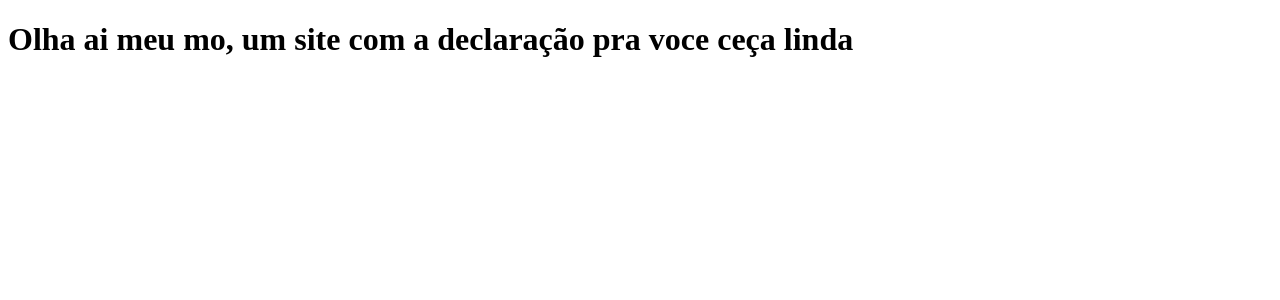
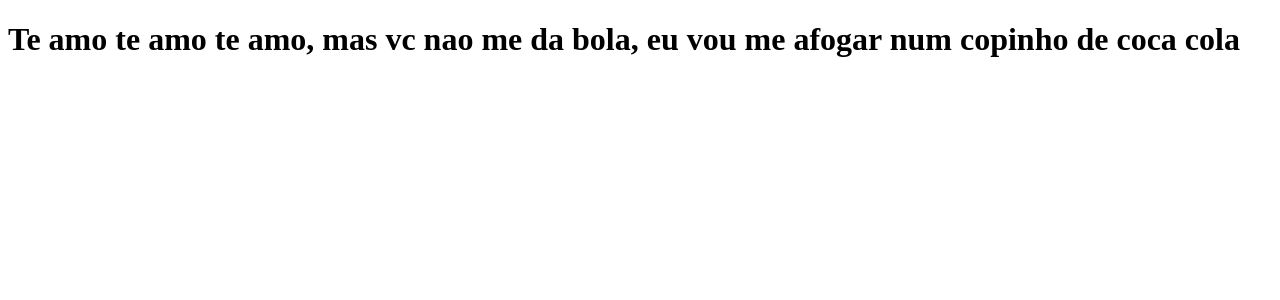
Before and after one commit to iuryss/clone-tabnews, a Next.js app: page / in a window 1280 px wide. Shown: the top 300 px of the page. Built offline with nearby package versions, Linux system fonts and the light colour scheme.

Commit message:
frase especial

```diff
--- a/pages/index.js
+++ b/pages/index.js
@@ -1,5 +1,10 @@
 function Home() {
-  return <h1>Olha ai meu mo, um site com a declaração pra voce ceça linda</h1>;
+  return (
+    <h1>
+      Te amo te amo te amo, mas vc nao me da bola, eu vou me afogar num copinho
+      de coca cola
+    </h1>
+  );
 }
 
 export default Home;
```
